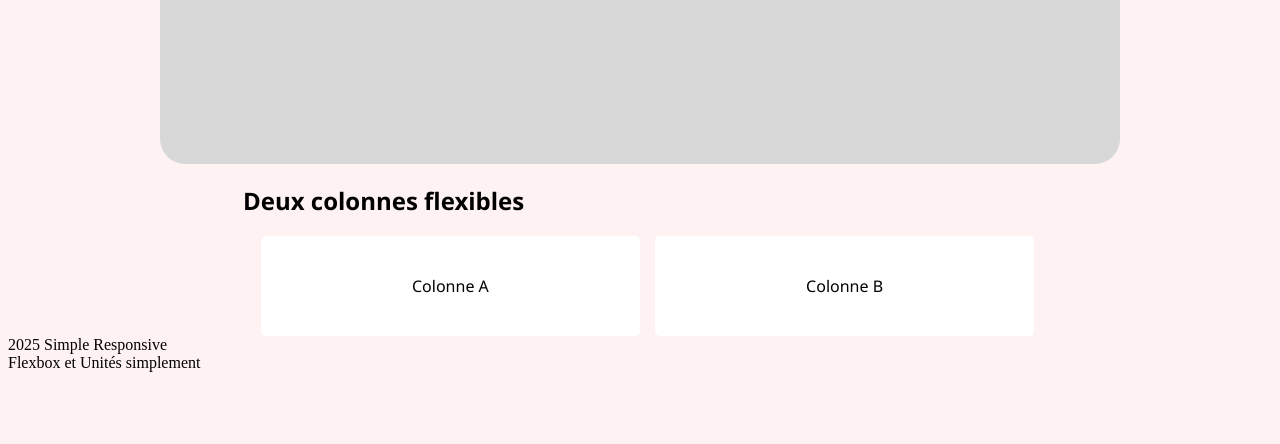
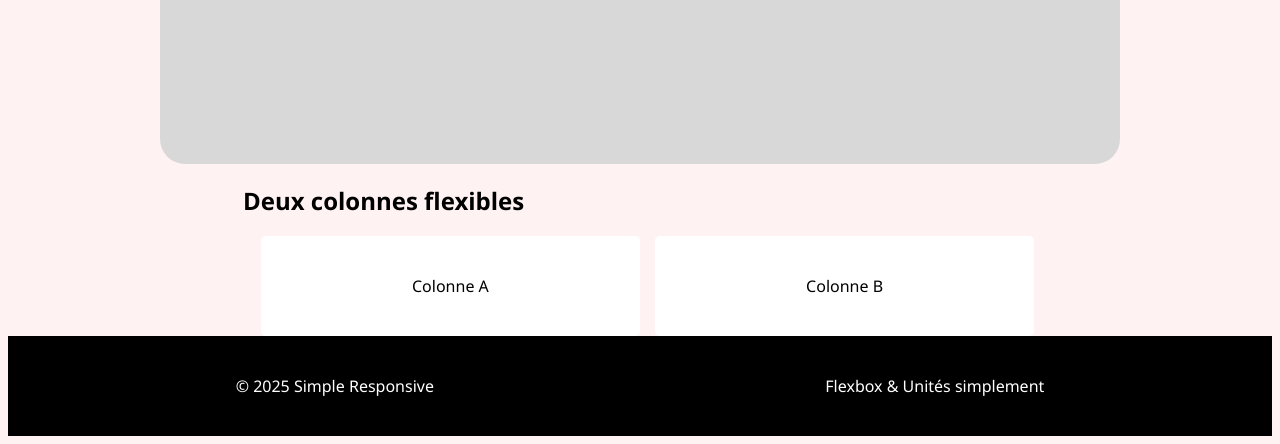
Before and after one commit to naka-git-hub/responsive, a plain HTML site: page index.html in a window 1280 px wide. Shown: the part 770-1214 px from the top of the page. Before the commit the page ends 1150 px from the top, so only its background shows below. Drawn offline with Linux system fonts and the light colour scheme.

Commit message:
modify index.html, style.css

```diff
--- a/assets/css/style.css
+++ b/assets/css/style.css
@@ -68,8 +68,8 @@ h1 {
     display: flex;
     align-items: center;
     justify-content: center;
-    width: 15%;
-    max-width: 20%;
+    width: 200px;
+    /* max-width: 20%; */
     height: 100px;
     margin-left: 15px;
     font-family:'Segoe UI', Tahoma, Geneva, Verdana, sans-serif;
@@ -116,3 +116,21 @@ h1 {
     margin-left: 15px;
     font-family:'Segoe UI', Tahoma, Geneva, Verdana, sans-serif;
 }
+
+.boxContainerFooter {
+    display: flex;
+    justify-content: space-around;
+    align-items: center;
+    height: 100px;
+    font-family:'Segoe UI', Tahoma, Geneva, Verdana, sans-serif;
+    background-color: rgb(0, 0, 0);
+    color: rgb(255, 255, 255);
+}
+
+.divLeftText {
+    margin-left: 2em;
+}
+
+.divRightText {
+    margin-right: 2em;
+}
--- a/index.html
+++ b/index.html
@@ -80,12 +80,12 @@
         </div>
     </section>
 
-    <footer>
-        <div>
-            <span>2025 Simple Responsive</span>
+    <footer class="boxContainerFooter">
+        <div class="divLeftText">
+            <span>&copy; 2025 Simple Responsive</span>
         </div>
-        <div>
-            <span>Flexbox et Unités simplement</span>
+        <div class="divRightText">
+            <span>Flexbox & Unités simplement</span>
         </div>
     </footer>
 
```
